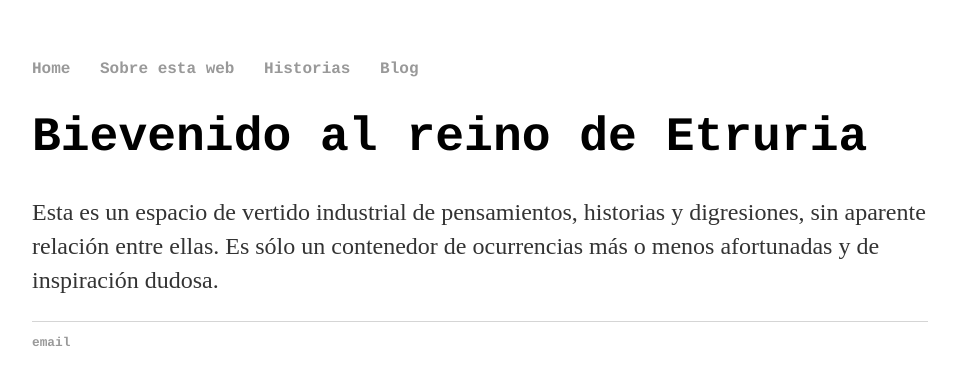
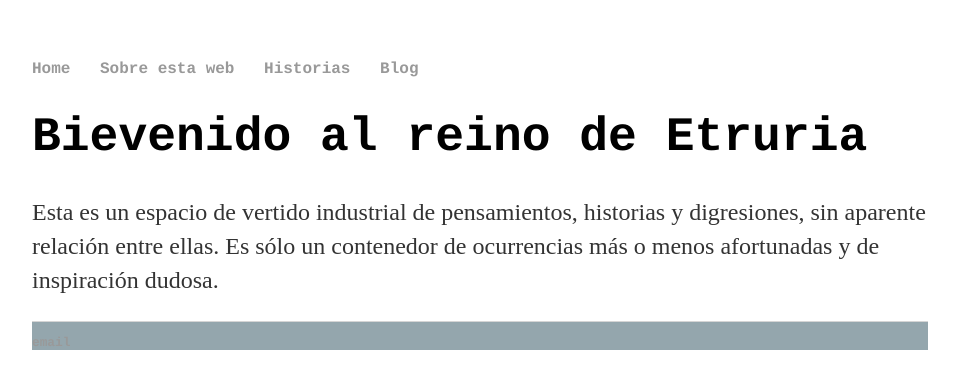
Before and after one commit to csastremos/csastremos.github.io, a Jekyll site: the page built from index.html, in a window 1280 px wide. Shown: the top 389 px of the page, without its empty margins (160-1119 px from the left). Built offline with Jekyll 4.4.1, drawn with Linux system fonts in a browser that asks for light colours.

Commit message:
Update main.css

```diff
--- a/css/main.css
+++ b/css/main.css
@@ -32,6 +32,9 @@ footer {
     border-top: 1px solid #d5d5d5;
     font-size: .8em;
 }
+#site-footer {
+    background-color: #94a6ad
+}
 
 ul.posts {
     margin: 20px auto 40px;
```
